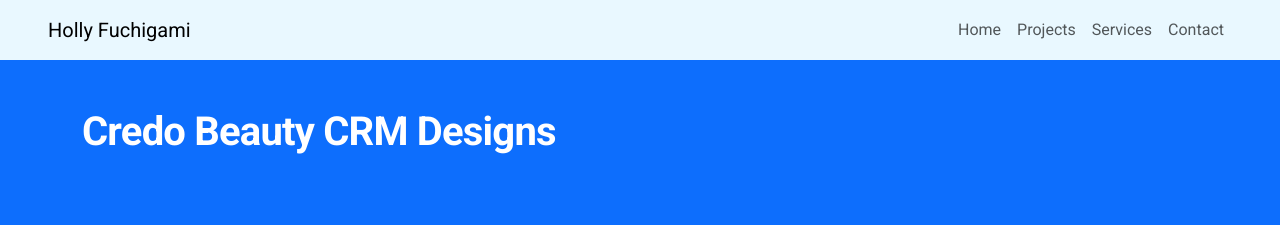
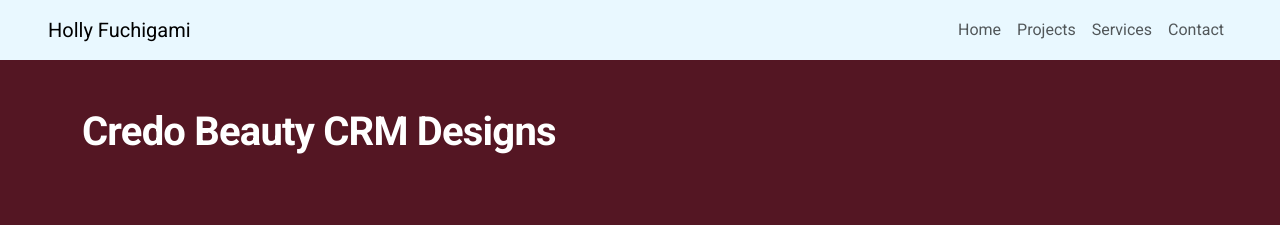
Before and after one commit to hollyfuc/hollyfuchigamiportfolio, a plain HTML site: page credobeauty.html in a window 1280 px wide. Shown: the top 225 px of the page. Drawn offline with nearby package versions, Linux system fonts and the light colour scheme.

Commit message:
added css rule to replace defautl blue with chosen primary color

```diff
--- a/css/style.css
+++ b/css/style.css
@@ -6,6 +6,9 @@
     --bs-primary: #541623;
     --bs-primarydark: #310911;
     --bs-primarylight: #950120;
+
+    /* Noticed that this is also needed to replaces default blue as primary color (ex. in footer on subpages); uses rbg, not hex format of color */
+    --bs-primary-rgb: 84, 22, 35;
 
     /* Replace your secondary color from your UI Kit  */
     --secondary-color: #E9F8FF;
```
